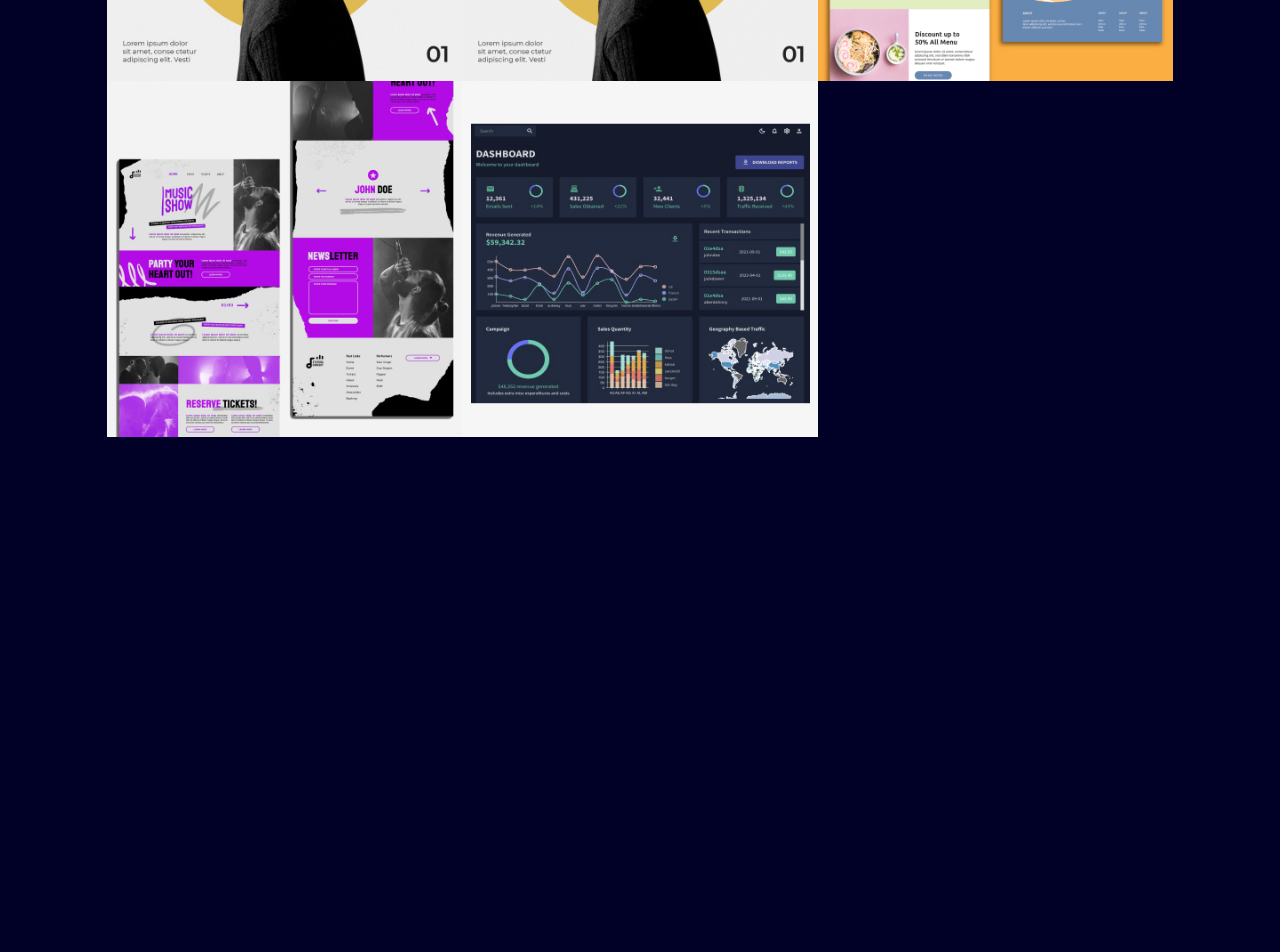
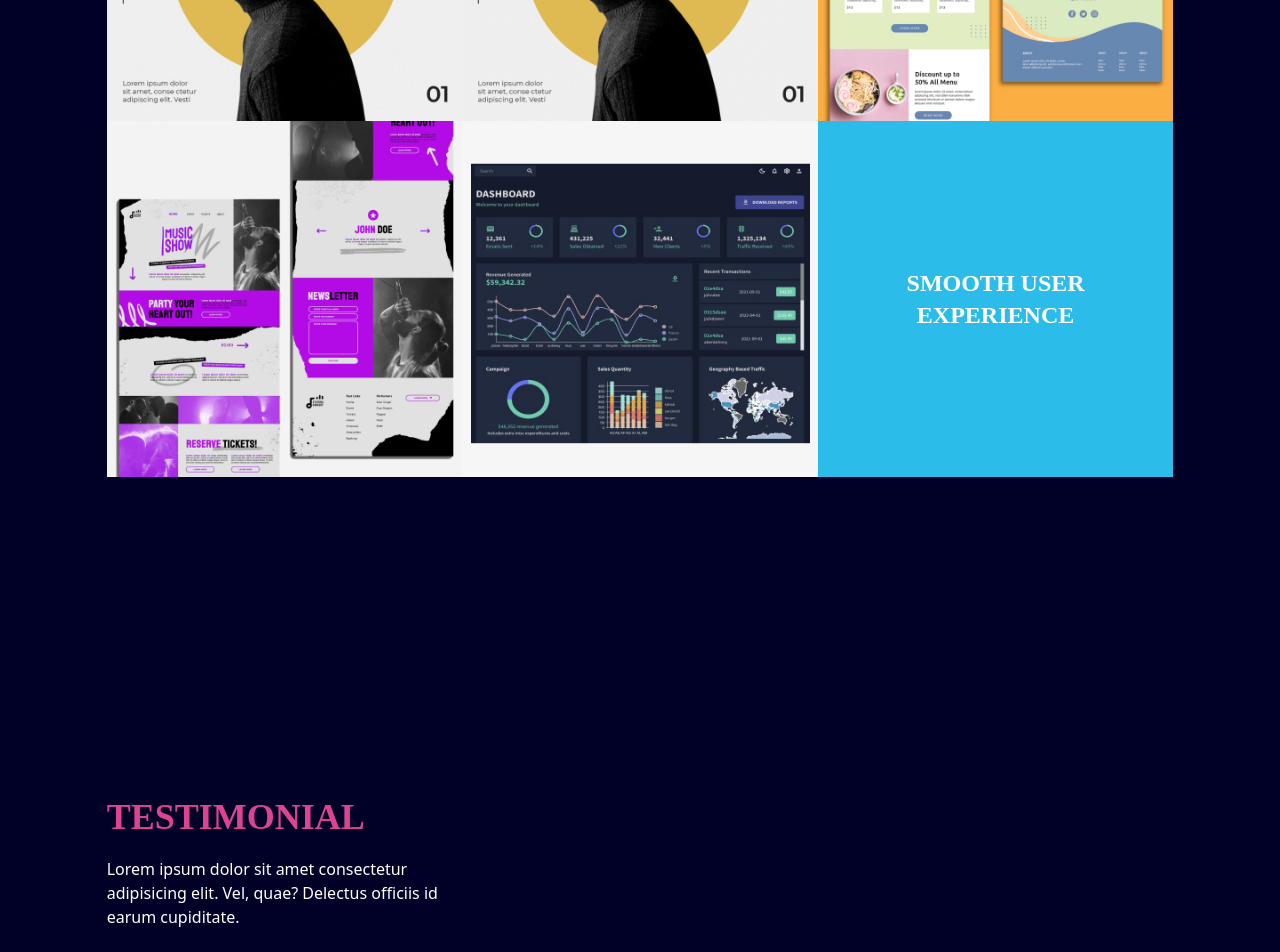
Before and after one commit to ssmdbayzid/protfolio-p, a React (Create React App) app: page / in a window 1280 px wide. Shown: the part 2420-3372 px from the top of the page. Before the commit the page ends 3049 px from the top, so only its background shows below. Built offline with nearby package versions, Linux system fonts and the light colour scheme.

Commit message:
add testimonial section

```diff
--- a/src/App.js
+++ b/src/App.js
@@ -5,6 +5,7 @@ import DotGroup from "./sceens/DotGroup";
 import Landing from "./sceens/Landing";
 import Skills from "./sceens/Skills";
 import Projects from "./sceens/Projects";
+import Testimonial from "./sceens/Testimonial";
 
 
 function App() {
@@ -47,6 +48,8 @@ function App() {
         <Skills  />
 
          <Projects />
+
+         <Testimonial />
          </div>
 
 
--- a/src/sceens/Landing.jsx
+++ b/src/sceens/Landing.jsx
@@ -14,12 +14,30 @@ const Landing = ({setSelectedPage}) => {
       <div className="md:order-2 flex justify-center basis-3/5 z-10 mt-16 md:mt-32">
         {
             isAboveMediumScreens ?
-            ( <div className="relative z-0 ml-20 before:absolute before:z-[-1] before:-top-20 before:-left-20 before:h-full before:border-blue  before:border-4 before:rounded-t-[400px] before:w-full before:max-w-[400px]">
+            ( <motion.div
+              initial="hidden"
+              whileInView="visible"
+              viewport={{once: true, amount: 0.5}}
+              transition={{duration: 0.9}}
+              variants={{
+                hidden:{opacity: 0, scale: 0.2},
+                visible:{opacity: 1, scale: 1}
+              }}
+             className="relative z-0 ml-20 before:absolute before:z-[-1] before:-top-20 before:-left-20 before:h-full before:border-blue  before:border-4 before:rounded-t-[400px] before:w-full before:max-w-[400px]">
                 <img src={img} alt="profileImage" className="hover:saturate-200 hover:filter transition duration-500 z-10 w-full max-w-[400px] md:max-w-[600px]" />
 
-            </div> )
+            </motion.div> )
             :
-            ( <img src={img} alt="profileImage" className="hover:saturate-200 hover:filter transition duration-500 z-10 w-full max-w-[400px] md:max-w-[600px]" />)
+            ( <motion.img
+              initial="hidden"
+              whileInView="visible"
+              viewport={{once: true, amount: 0.5}}
+              transition={{duration: 0.5}}
+              variants={{
+                hidden:{opacity: 0, scale: 0.5},
+                visible:{opacity: 1, scale: 1}
+              }}
+              src={img} alt="profileImage" className="hover:saturate-200 hover:filter transition duration-500 z-10 w-full max-w-[400px] md:max-w-[600px]" />)
         }
       </div>
       <div className="z-30 basis-2/5 mt-12 md:mt-32">
--- a/src/sceens/Projects.jsx
+++ b/src/sceens/Projects.jsx
@@ -23,7 +23,7 @@ const Projects = () => {
   return (
     <section id="projcts" className="pt-10 md:pt-24 pb-48">
       <motion.div
-      className="md:w-1/2 mx-auto text-center"
+      className="md:w-1/2 mx-auto text-center mb-10"
       initial="hidden"
       whileInView="visible"
       viewport={{once: true, amouunt : 0.5}}
@@ -33,7 +33,7 @@ const Projects = () => {
         visible: {opacity: 1, y: 0}
       }}
       >
-      <p className="text-4xl font-playFair font-semibold">PRO <span className=" text-red">JECT</span></p>
+      <p className="text-4xl font-playFair font-semibold">PRO{""} <span className=" text-red">JECT</span></p>
       <p className="mt-5">
         Lorem ipsum dolor sit amet consectetur adipisicing elit. Tempora commodi repudiandae quisquam distinctio sit maiores?
       </p>
@@ -50,14 +50,14 @@ const Projects = () => {
        viewport={{once: 1, amount: 0.5}}
        variants={container}
        >
-        <div className="flex justify-center items-center bg-red text-center p-10 max-w-[400px] max-h-[400px] font-playFair font-semibold">
+        <div className="flex justify-center items-center bg-red text-center p-10 max-w-[400px] max-h-[400px] font-playFair font-semibold text-2xl">
         BEAUTIFUL USER INTERFACES
         </div>
 
 
         {projectsData && projectsData.map((data, index)=>
          <motion.div key={index} variants={projectVariants} className="relative group overflow-hidden">
-          <div className="absolute opacity-0 h-full w-full p-10  items-center group-hover:opacity-90 bottom-[-100%] group-hover:bottom-0 transitionon duration-500 z-30 flex flex-col justify-center bg-dark-grey/75">
+          <div className="absolute opacity-0 h-full w-full p-10  items-center group-hover:opacity-90 bottom-[-100%] group-hover:bottom-0 transitionon duration-500 z-30 flex flex-col justify-center bg-deep-blue">
             <p className="text-4xl text-yellow font-semibold">{data.name}</p>
             <p className="text-md mt-10 text-center">
               {data.description}
@@ -66,7 +66,9 @@ const Projects = () => {
           <img src={data.img} alt="" />
 
         </motion.div>)}
-
+        <div className="flex justify-center items-center bg-blue text-center p-10 max-w-[400px] max-h-[400px] font-playFair font-semibold text-2xl">
+        SMOOTH USER EXPERIENCE
+        </div>
        </motion.div>
        </div>
     </section>
--- /dev/null
+++ b/src/sceens/Testimonial.jsx
@@ -0,0 +1,27 @@
+import { motion } from 'framer-motion'
+import React from 'react'
+
+const Testimonial = () => {
+    const testimonialStyles = `mx-auto relative max-w-[400px] h-[350px] flex flex-col justify-end pt-16 mt-48 before:absolute before:-ml-[110px] before:top-[-120px] before:left-1/2`
+  return (
+    <section id="testimonial" className="pt-32 pb-16">
+      <motion.div
+      initial="hidden"
+      whileInView="visible"
+      viewport={{once: true, amount: 0.5}}
+      transition={{duration: 0.5}}
+      variants={{
+        hidden:{opacity: 0, scale: 0.2},
+        visible:{opacity: 1, scale: 1}
+      }}
+      className="md:w-1/3 text-center md:text-left">
+        <p className="text-4xl font-playFair font-semibold mb-5 text-red">TESTIMONIAL</p>
+
+        <p className="text-md " >Lorem ipsum dolor sit amet consectetur adipisicing elit. Vel, quae? Delectus officiis id earum cupiditate.</p>
+
+        </motion.div>
+    </section>
+  )
+}
+
+export default Testimonial
```
